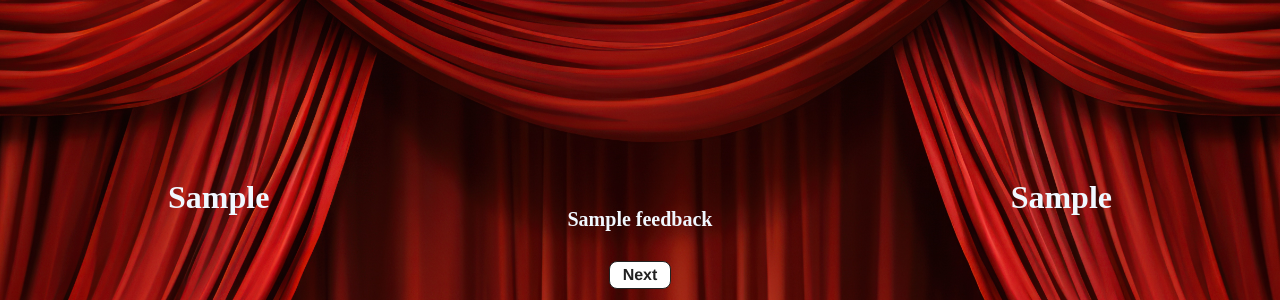
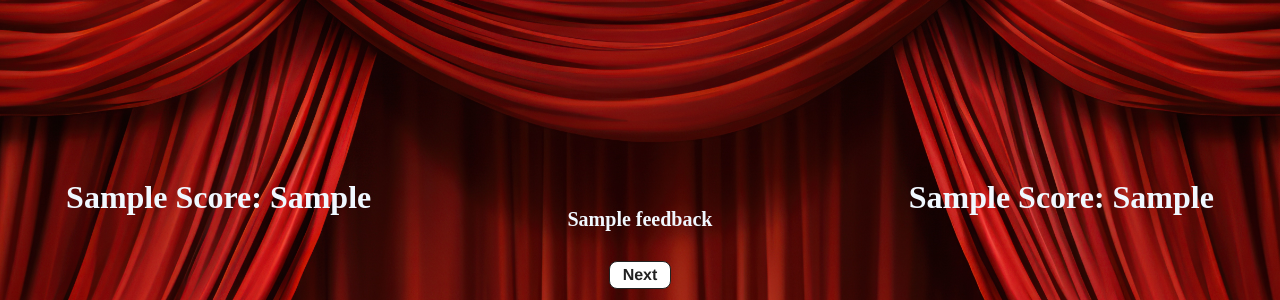
Before and after one commit to RaminKp/MindGrind, a Django app: template theApp/templates/index.html in a window 1280 px wide. Shown: the top 300 px of the page. Run offline with Django 5.2, Linux system fonts and the light colour scheme; data comes from the database, SQL or seed files in the repository; the template is opened without the code that fills it: values that come from a table or form of the project are taken from there, most other values are stand-ins (such as "Sample title", 1, 10 or a date in 2020); parts of the project's set-up code (start-up, migrations or seed data) failed here and were passed over; some web fonts are replaced.

Commit message:
-Added a prototype score message to html

```diff
--- a/theApp/templates/index.html
+++ b/theApp/templates/index.html
@@ -16,7 +16,7 @@
 
 <div class="container">
   <div class="player playerOne">
-    <h1 class="playerTitle playerOneTitle">{{ player1 }}</h1>
+    <h1 class="playerTitle playerOneTitle">{{ player1 }}  Score: {{ score1 }}</h1>
     <div class="buttonPlace" onclick="startListening(1)">
       <div class="button button1">
         <a href="#" id="button1"></a>
@@ -60,7 +60,7 @@
   <img class="hostImg" src="{% static "images/robotPodium.png" %}">
   </div>
   <div class="player playerTwo">
-    <h1 class="playerTitle playerTwoTitle">{{player2}}</h1>
+    <h1 class="playerTitle playerTwoTitle">{{player2}}  Score: {{ score2 }}</h1>
     <div class="buttonPlace" onclick="startListening(2)">
       <div class="button button2">
         <a href="#" id="button2"></a>
--- a/theApp/views.py
+++ b/theApp/views.py
@@ -123,7 +123,7 @@ def start_game(request):
     # Run TTS in a separate thread to avoid blocking the UI
     threading.Thread(target=speak_text, args=(current_question.text,)).start()
 
-  return render(request, 'index.html', {'question': current_question, 'feedback': feedback, "player1": player1, "player2": player2})
+  return render(request, 'index.html', {'question': current_question, 'feedback': feedback, "player1": player1, "player2": player2, 'score1': activePlayerScore.player1score, 'score2': activePlayerScore.player2score, })
 
 
 
```
